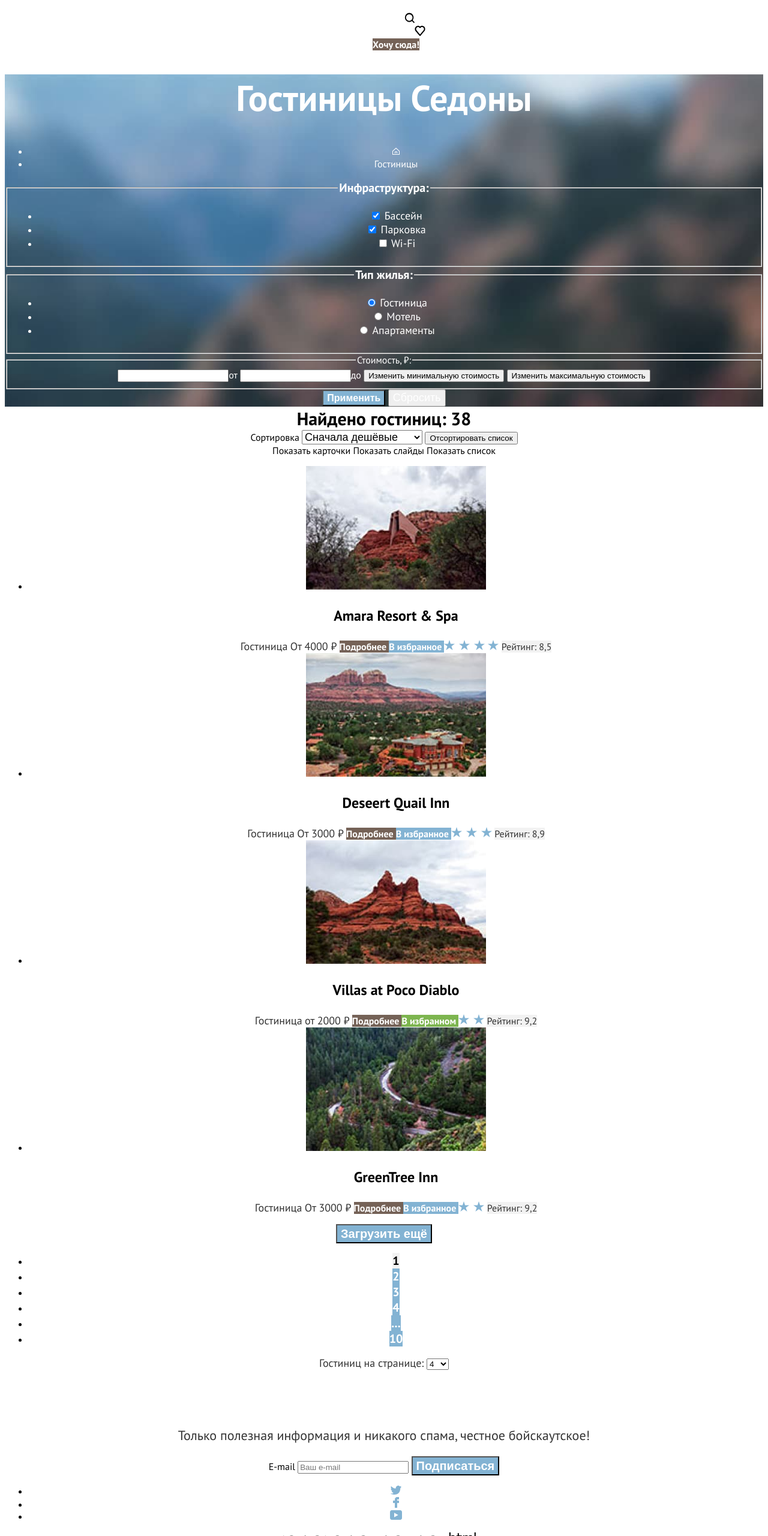
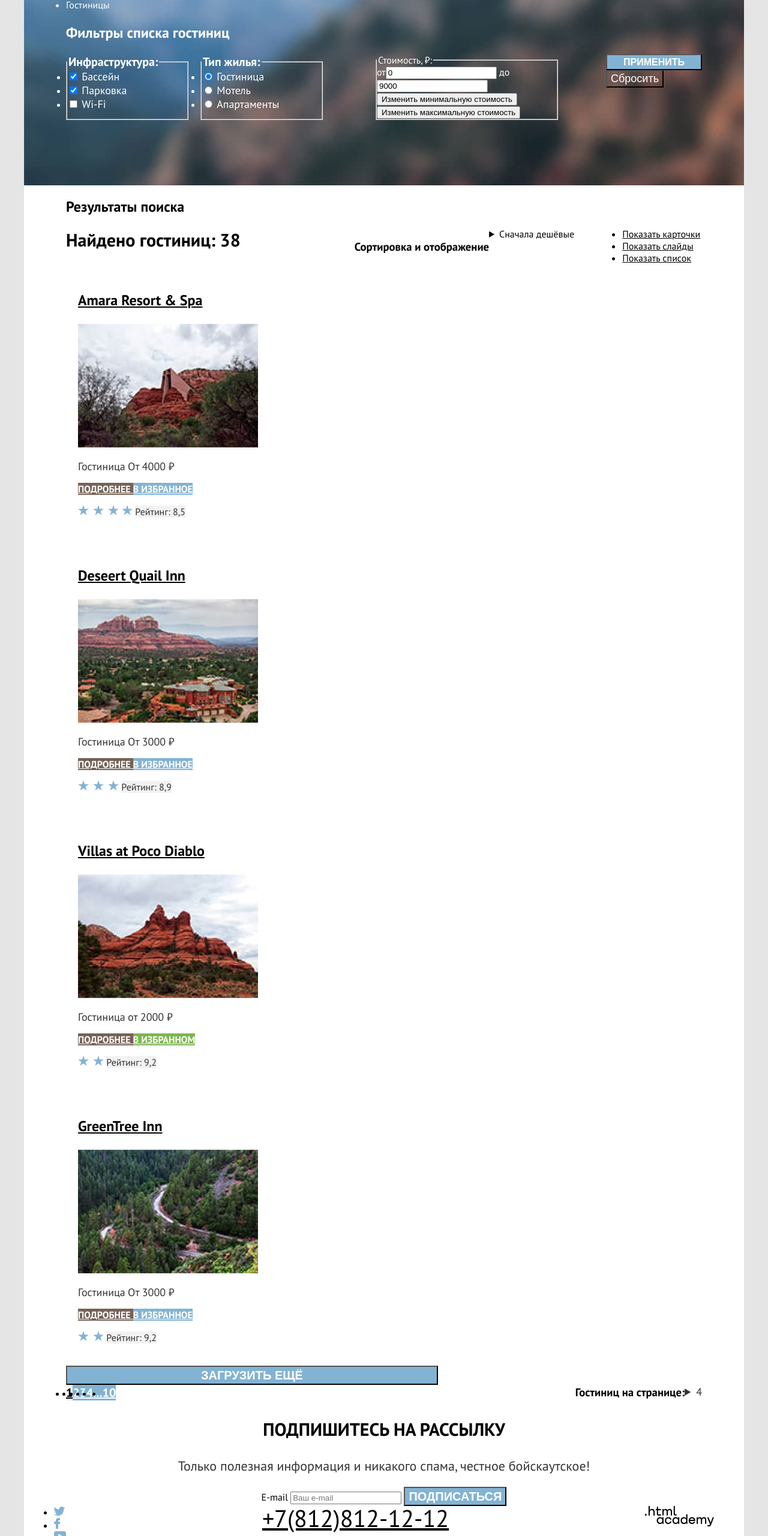
Before and after one commit to YuriyPlotnikovv/sedona, a plain HTML site: page Site_Sedona/catalog.html in a window 1280 px wide. Shown: the part 179-2740 px from the top of the page at 60% size. Drawn offline with Linux system fonts and the light colour scheme.

Commit message:
корректирвока html структуры и css стилей

```diff
--- a/Site_Sedona/catalog.html
+++ b/Site_Sedona/catalog.html
@@ -11,10 +11,10 @@
 
 <body>
   <header class="page-header">
+    <nav class="navigation">
       <a class="site-logo" href="index.html">
         <img class="logo" src="/Site_Sedona/img/logo.png" alt="Логотип сайта Sedona">
       </a>
-    <nav class="navigation">
       <ul class="navigation-list navigation-main">
         <li class="navigation-item">
           <a class="navigation-link" href="index.html"> Главная </a>
@@ -31,24 +31,25 @@
       <ul class="navigation-list navigation-user">
         <li class="navigation-item">
           <a class="navigation-link" href="#">
+            <img class="search-icon" src="/Site_Sedona/img/search.svg" width="18" height="18" alt="Поиск">
             <span class="visually-hidden"> Поиск </span>
-            <img class="search-icon" src="/Site_Sedona/img/search.svg" width="18" height="18" alt="Поиск">
           </a>
         </li>
         <li class="navigation-item">
           <a class="navigation-link" href="#">
+            <img class="favorite-icon" src="/Site_Sedona/img/favorite.svg" width="18" height="17" alt="Избранное">
             <span class="visually-hidden"> Избранное </span>
-            <img class="favorite-icon" src="/Site_Sedona/img/favorite.svg" width="18" height="17" alt="Избранное">
           </a>
         </li>
-        <li class="navigation-item">
-          <a class="navigation-link button  button-brown" href="#"> Хочу сюда! </a>
+        <li class="navigation-item button button-brown">
+          <a class="navigation-link" href="#"> Хочу сюда! </a>
         </li>
       </ul>
     </nav>
   </header>
-  <main class="main-page-inner">
+  <main class="main-page-inner main-conteiner">
     <header class="inner-header">
+      <div class="header-container">
         <h1 class="inner-title">Гостиницы Седоны</h1>
         <ul class="breadcrumbs">
           <li class="breadcrumbs-item">
@@ -62,8 +63,9 @@
             </a>
           </li>
         </ul>
+        <h2 class="visually-hidden">Фильтры списка гостиниц</h2>
         <section class="catalog-filters">
-        <fieldset class="catalog-filters-group">
+          <fieldset class="catalog-filters-infrastructure">
             <legend class="catalog-filter-title">Инфраструктура:</legend>
             <ul class="catalog-filters-list">
               <li class="catalog-filters-item">
@@ -86,7 +88,7 @@
               </li>
             </ul>
           </fieldset>
-        <fieldset class="catalog-filters-group">
+          <fieldset class="catalog-filters-house-type">
             <legend class="catalog-filter-title">Тип жилья:</legend>
             <ul class="catalog-filters-list">
               <li class="catalog-filters-item">
@@ -109,13 +111,13 @@
               </li>
             </ul>
           </fieldset>
-        <fieldset class="catalog-filters-group">
+          <fieldset class="catalog-filters-price">
             <legend class="catalog-filters-title">Стоимость, ₽:</legend>
             <label class="catalog-filters-label">
-            <input class="catalog-filters-input" type="number" name="min-price">от
+              от<input class="catalog-filters-input" type="number" name="min-price" value="0">
             </label>
             <label class="catalog-filters-label">
-            <input class="catalog-filters-input" type="number" name="max-price">до
+              до<input class="catalog-filters-input" type="number" name="max-price" value="9000">
             </label>
             <button class="range-toggle toggle-min" type="button">
               <span class="visually-hidden">
@@ -130,91 +132,142 @@
           </fieldset>
           <div class="filters-buttons">
             <button class="button submit-button button-blue" type="submit">Применить</button>
-          <button class="button clear-button" type="reset">Сбросить</button>
+            <button class="clear-button" type="reset">Сбросить</button>
           </div>
         </section>
+      </div>
     </header>
     <section class="catalog-items">
+      <h2 class="visually-hidden">Результаты поиска</h2>
       <header class="catalog-header">
-        <div class="catalog-search">
+        <p class="catalog-search">
           Найдено гостиниц:<span class="catalog-search-value"> 38</span>
-        </div>
-        <form class="catalog-sorting-type">
-          <label class="visually-hidden" for="sorting-value">
-            Сортировка
-          </label>
-          <select class="catalog-sorting-value" name="sorting-value" id="sorting-value">
-            <option value="cheap" selected>Сначала дешёвые</option>
-            <option value="expensive">Сначала дорогие</option>
-            <option value="popular">Сначала популярные</option>
-          </select>
-          <button class="visually-hidden" type="submit">
-            Отсортировать список
-          </button>
-        </form>
+        </p>
+        <h3 class="visually-hidden">
+          Сортировка и отображение
+        </h3>
+        <details class="catalog-sorting-type">
+          <summary class="sorting-type-label">Сначала дешёвые</summary>
+          <ul class="sorting-links-list">
+            <li class="sirting-links-item">
+              <a class="sorting-link" value="cheap">Сначала дешёвые</a>
+            </li>
+            <li class="sorting-links-item">
+              <a class="sorting-link" value="expensive">Сначала дорогие</a>
+            </li>
+            <li class="sorting-links-item">
+              <a class="sorting-link" value="popular">Сначала популярные</a>
+            </li>
+          </ul>
+        </details>
+        <ul class="catalog-sorting-view">
+          <li class="catalog-view-item">
             <a class="catalog-view-button catalog-view-button-checked" href="#">
             <span class="visually-hidden">Показать карточки</span>
             </a>
+          </li>
+          <li class="catalog-view-item">
             <a class="catalog-view-button" href="#">
             <span class="visually-hidden">Показать слайды</span>
             </a>
+          </li>
+          <li class="catalog-view-item">
             <a class="catalog-view-button" href="#">
             <span class="visually-hidden">Показать список</span>
             </a>
+          </li>
+        </ul>
       </header>
       <ul class="product-list">
         <li class="product-item">
           <a class="product-link" href="#">
-            <img class="product-card-image" src="/Site_Sedona/img/hotel-1.jpg" width="300" height="206" alt="Фото отеля">
             <h3 class="product-card-head">Amara Resort & Spa</h3>
+            <img class="product-card-image" src="/Site_Sedona/img/hotel-1.jpg" width="300" height="206"
+              alt="Фото отеля">
           </a>
+          <div class="product-description">
+            <p>
               <span class="hotel-class">Гостиница</span>
               <span class="hotel-price">От 4000 ₽</span>
+            </p>
+            <p>
               <a class="button button-more button-brown" href="#"> Подробнее </a>
               <a class="button button-favorites button-blue" href="#"> В избранное </a>
+            </p>
+            <p>
               <img class="hotel-stars" src="/Site_Sedona/img/stars-4.svg" width="91" height="17" alt="Четыре звезды">
               <span class="hotel-rate button-gray">Рейтинг: 8,5</span>
+            </p>
+            </div>
         </li>
         <li class="product-item">
           <a class="product-link" href="#">
-            <img class="product-card-image" src="/Site_Sedona/img/hotel-2.jpg" width="300" height="206" alt="Фото отеля">
             <h3 class="product-card-head">Deseert Quail Inn</h3>
+            <img class="product-card-image" src="/Site_Sedona/img/hotel-2.jpg" width="300" height="206"
+              alt="Фото отеля">
           </a>
+          <div class="product-description">
+            <p>
               <span class="hotel-class">Гостиница</span>
               <span class="hotel-price">От 3000 ₽</span>
+            </p>
+            <p>
               <a class="button button-more button-brown" href="#"> Подробнее </a>
               <a class="button button-favorites button-blue" href="#"> В избранное </a>
+            </p>
+            <p>
               <img class="hotel-stars" src="/Site_Sedona/img/stars-3.svg" width="68" height="17" alt="Три звезды">
               <span class="hotel-rate button-gray">Рейтинг: 8,9</span>
+            </p>
+          </div>
         </li>
         <li class="product-item">
           <a class="product-link" href="#">
-            <img class="product-card-image" src="/Site_Sedona/img/hotel-3.jpg" width="300" height="206" alt="Фото отеля">
             <h3 class="product-card-head">Villas at Poco Diablo</h3>
+            <img class="product-card-image" src="/Site_Sedona/img/hotel-3.jpg" width="300" height="206"
+              alt="Фото отеля">
           </a>
+          <div class="product-description">
+            <p>
               <span class="hotel-class">Гостиница</span>
               <span class="hotel-price">от 2000 ₽</span>
+            </p>
+            <p>
               <a class="button button-more button-brown" href="#"> Подробнее </a>
               <a class="button button-favorites button-green" href="#"> В избранном </a>
+            </p>
+            <p>
               <img class="hotel-stars" src="/Site_Sedona/img/stars-2.svg" width="43" height="17" alt="Две звезды">
               <span class="hotel-rate button-gray">Рейтинг: 9,2</span>
+            </p>
+          </div>
         </li>
         <li class="product-item">
           <a class="product-link" href="#">
-            <img class="product-card-image" src="/Site_Sedona/img/hotel-4.jpg" width="300" height="206" alt="Фото отеля">
             <h3 class="product-card-head">GreenTree Inn</h3>
+            <img class="product-card-image" src="/Site_Sedona/img/hotel-4.jpg" width="300" height="206"
+              alt="Фото отеля">
           </a>
+            <div class="product-description">
+              <p>
                 <span class="hotel-class">Гостиница</span>
                 <span class="hotel-price">От 3000 ₽</span>
+              </p>
+              <p>
                 <a class="button button-more button-brown" href="#"> Подробнее </a>
                 <a class="button button-favorites button-blue" href="#"> В избранное </a>
+              </p>
+              <p>
                 <img class="hotel-stars" src="/Site_Sedona/img/stars-2.svg" width="43" height="17" alt="Две звезды">
                 <span class="hotel-rate button-gray">Рейтинг: 9,2</span>
+              </p>
+            </div>
         </li>
       </ul>
       <button class="button product-list-show-more button-blue" type="button">
         Загрузить ещё
       </button>
+      <div class="pagination-container">
         <ul class="pagination-list">
           <li class="pagination-item">
             <a class="pagination-link pagination-link-current" href="#">1</a>
@@ -235,21 +288,24 @@
             <a class="pagination-link" href="#">10</a>
           </li>
         </ul>
-      <form class="product-card-quantity">
-        <label class="quantity-label" for="quantity-select">
+        <h3 class="quantity-label">
           Гостиниц на странице:
-        </label>
-        <select class="quantity-select" id="quantity-select">
-          <option value="four" selected>4</option>
-          <option value="eight">8</option>
-          <option value="twelve">12</option>
-        </select>
-      </form>
+        </h3>
+        <details class="product-card-quantity">
+          <summary class="card-quantity-label">4</summary>
+          <ul class="quantity-select">
+            <li value="four">4</li>
+            <li value="eight">8</li>
+            <li value="twelve">12</li>
+          </ul>
+        </details>
+      </div>
     </section>
   </main>
   <footer class="page-footer">
-    <section class="subscribe subscribe-inner">
-      <h3 class="subscribe-header subscribe-header-different">Подпишитесь на рассылку</h3>
+    <section class="subscribe-inner">
+      <div class="subscribe">
+        <h3 class="subscribe-title subscribe-title-different">Подпишитесь на рассылку</h3>
         <p class="subscribe-description subscribe-description-different">
           Только полезная информация и никакого спама, честное бойскаутское!
         </p>
@@ -260,6 +316,7 @@
             Подписаться
           </button>
         </form>
+      </div>
     </section>
     <section class="contacts">
       <ul class="social-icons">
@@ -285,7 +342,8 @@
       <a class="contact-phone" href="tel:88128121212"> +7(812)812-12-12 </a>
       <a class="academy-link" href="https://htmlacademy.ru/" title="Разработано в HTML Academy" target="_blank"
         rel="nofollow noopener">
-        <img class="icons" src="/Site_Sedona/img/html-logo.svg" width="115" height="34" alt="Разработано в HTML Academy">
+        <img class="icons" src="/Site_Sedona/img/html-logo.svg" width="115" height="34"
+          alt="Разработано в HTML Academy">
       </a>
     </section>
   </footer>
--- a/Site_Sedona/styles/styles.css
+++ b/Site_Sedona/styles/styles.css
@@ -16,29 +16,52 @@
   font-display: swap;
 }
 
+html {
+  background-color: #E5E5E5;
+  height: 100%;
+}
+
 body {
   font-family: "PT Sans", sans-serif;
-  text-align: center;
   background-color: #ffffff;
   color: #000000;
+  margin: 0 auto;
+  padding: 0;
+  width: 1200px;
+  display: flex;
+  flex-direction: column;
+  min-height: 100%;
+}
+
+.main-conteiner {
+  flex-grow: 1;
+}
+
+ul, ol {
+  padding: 0;
+  margin: 0;
 }
 
 a {
-  text-decoration: none;
+  /* text-decoration: none; */
   color: inherit;
 }
 
-.welcome-info {
-  background-image: url(/Site_Sedona/img/background-welcome.jpg);
-  background-repeat: no-repeat;
-  background-size: cover;
-  background-color: #E5E5E5;
+.navigation {
+  display: flex;
+  width: 1060px;
+  margin: 0 auto;
+}
+
+.site-logo {
+  margin-right: 30px;
 }
 
 .navigation-main {
   font-weight: 700;
   font-size: 20px;
   line-height: 26px;
+  width: 345px;
 }
 
 .navigation-user {
@@ -46,19 +69,51 @@ a {
   font-size: 16px;
   line-height: 20px;
   color: #ffffff;
+  width: 264px;
+  margin-left: auto;
 }
 
-.advantages-description-title {
+.main-page-index {
+  text-align: center;
+}
+
+.welcome {
+  background-image: url(/Site_Sedona/img/background-welcome.jpg);
+  background-repeat: no-repeat;
+  background-size: cover;
+  background-color: #83B3D3;
+  height: 485px;
+}
+
+.welcome-info {
+  width: 720px;
+  margin: 0 auto;
+}
+
+.welcome-title {
   font-weight: 700;
   font-size: 30px;
   line-height: 36px;
+  text-transform: uppercase;
 }
 
-.advantages-description {
+.welcome-description {
   font-weight: 400;
   font-size: 22px;
   line-height: 36px;
   color: #333333;
+}
+
+.advantages {
+  display: flex;
+  flex-direction: column;
+}
+
+.advantages-title {
+  font-weight: 700;
+  font-size: 24px;
+  line-height: 28px;
+  text-transform: uppercase;
 }
 
 .advantages-list {
@@ -67,14 +122,8 @@ a {
   line-height: 21px;
 }
 
-.advantages-title {
-  font-weight: 700;
-  font-size: 24px;
-  line-height: 28px;
-}
-
 .advantages-number {
-  color: #333333;
+  color: inherit;
 }
 
 .dark-blue {
@@ -90,10 +139,16 @@ a {
   background-color: rgba(131, 179, 211, 0.12);
 }
 
-.search-header {
+.search {
+  width: 720px;
+  margin: 0 auto;
+}
+
+.search-title {
   font-weight: 700;
   font-size: 30px;
   line-height: 36px;
+  text-transform: uppercase;
 }
 
 .search-description {
@@ -108,8 +163,14 @@ a {
   font-size: 20px;
   line-height: 36px;
   color: #ffffff;
+  width: 575px;
 }
 
+.subscribe {
+  width: 800px;
+  margin: 0 auto;
+  text-align: center;
+}
 .subscribe-index {
   background-image: url(/Site_Sedona/img/background-subscribe.jpg);
   background-repeat: no-repeat;
@@ -117,11 +178,12 @@ a {
   background-color: #83B3D3;
 }
 
-.subscribe-header {
+.subscribe-title {
   font-weight: 700;
   font-size: 30px;
   line-height: 36px;
   color: #ffffff;
+  text-transform: uppercase;
 }
 
 .subscribe-description {
@@ -138,6 +200,13 @@ a {
   color: #ffffff;
 }
 
+.contacts {
+  display: flex;
+  width: 1100px;
+  margin: 0 auto;
+  justify-content: space-between;
+
+}
 .contact-phone {
   font-weight: 400;
   font-size: 40px;
@@ -150,16 +219,72 @@ a {
   background-repeat: no-repeat;
   background-size: cover;
   background-color: #83B3D3;
+  height: 410px;
+}
+
+.header-container {
+  display: flex;
+  flex-direction: column;
+  margin: 0 70px;
 }
 
 .catalog-filters {
   color: #ffffff;
+  display: flex;
+  width: 1060px;
+  margin: 0 auto;
+}
+
+.catalog-filters-infrastructure {
+  width: 200px;
+  padding: 0;
+  margin: 0 20px 0 0;
+}
+
+.catalog-filters-house-type {
+  width: 200px;
+  padding: 0;
+  margin: 0;
+}
+
+.catalog-filters-price {
+  width: 300px;
+  padding: 0;
+  margin: 0 80px 0 auto;
+}
+
+.filters-buttons {
+  width: 160px;
+  padding: 0;
+}
+
+.catalog-header {
+  display: flex;
+  width: 1060px;
+  margin: 0;
+}
+
+.catalog-search {
+  margin: 0 190px 0 0;
+}
+
+.catalog-sorting-type {
+  margin-right: 80px;
+}
+
+.catalog-view {
+  margin: 0;
 }
 
 .inner-title {
   font-weight: 700;
   font-size: 60px;
   line-height: 78px;
+  margin: 0;
+}
+
+.breadcrumbs {
+  margin: 0;
 }
 
 .breadcrumbs-link {
@@ -184,12 +309,19 @@ a {
   font-weight: 700;
   font-size: 16px;
   line-height: 21px;
+  width: 160px;
 }
 
 .clear-button {
   font-weight: 400;
   font-size: 18px;
   line-height: 23px;
+  background-color: initial;
+  color: #ffffff;
+}
+
+.catalog-items {
+  margin: 0 70px;;
 }
 
 .catalog-search {
@@ -202,6 +334,13 @@ a {
   font-weight: 400;
   font-size: 18px;
   line-height: 23px;
+}
+
+.product-item {
+  display: flex;
+  flex-direction: column;
+  width: 300px;
+  padding: 20px;
 }
 
 .product-card-head {
@@ -244,10 +383,29 @@ a {
   color: #333333;
 }
 
+.product-list {
+  margin: 0;
+  padding: 0;
+}
+
 .product-list-show-more {
   font-weight: 700;
   font-size: 20px;
   line-height: 26px;
+  width: 620px;
+}
+
+.pagination-container {
+  display: flex;
+}
+
+.pagination-list {
+  display: flex;
+  margin: 0;
+}
+
+.quantity-label {
+  margin: 0 0 0 auto;
 }
 
 .pagination-link {
@@ -270,12 +428,18 @@ a {
   color: #333333;
 }
 
-.subscribe--header-different {
+.subscribe-title-different {
   color:#000000
 }
 
 .subscribe-description-different {
   color: #333333;
+}
+
+.button {
+  color: #ffffff;
+  text-transform: uppercase;
+  text-align: center;
 }
 
 .button-blue {
@@ -293,7 +457,3 @@ a {
 .button-green {
   background-color: #7DB54F;
 }
-
-.button {
-  color: #ffffff;
-}
```
Also changed, not shown: Site_Sedona/index.html (+37 -31 lines). Lines whose indentation alone changed are shown as unchanged.
